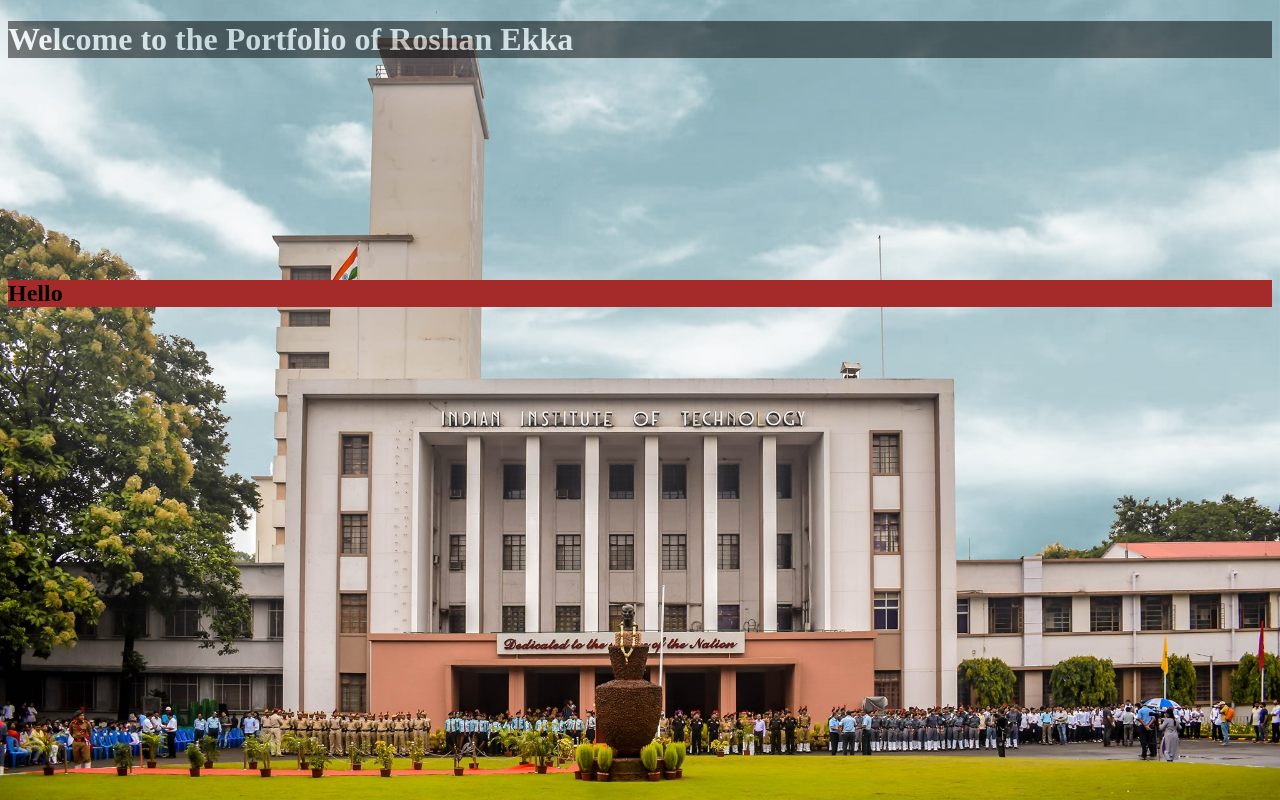
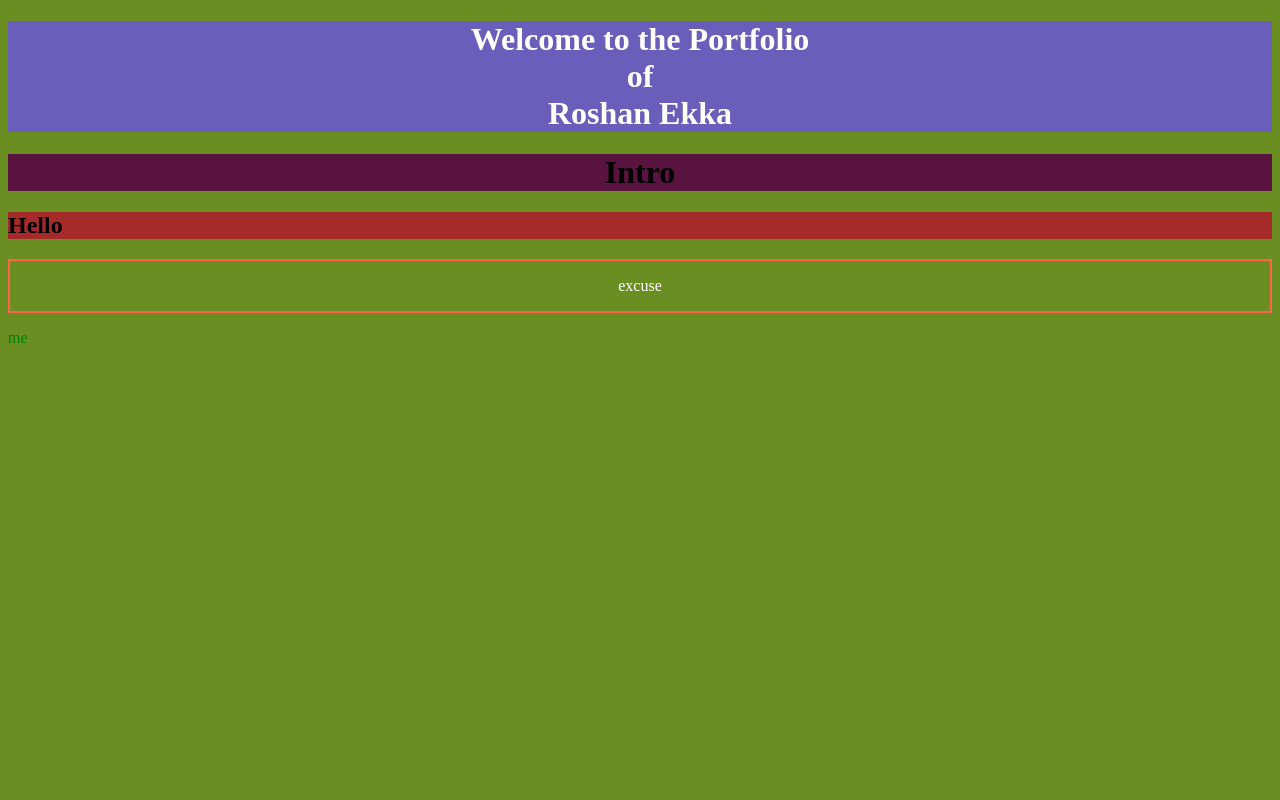
Before and after one commit to 1roshanekka/WebDev, a plain HTML site: page Porfolio/index.html in a window 1280 px wide. Drawn offline with Linux system fonts and the light colour scheme.

Commit message:
modified code

```diff
--- a/Porfolio/index.html
+++ b/Porfolio/index.html
@@ -8,10 +8,16 @@
     <link rel="stylesheet" href="style.css">
 </head>
 <body>
-    <div>
-        <h1>Welcome to the Portfolio of Roshan Ekka</h1>
+    <!-- The Welcome Message-->
+    <div class="intro">
+        <h1 class="intro2">Welcome to the Portfolio<br>of<br>Roshan Ekka</h1>
     </div>
-    <br><br><br><br><br><br><br><br><br><br>
+    <div class="menu"><h1>Intro</h1></div>
+
     <div><h2>Hello</h2></div>
+
+    <div class="thisclass"><p>excuse</p></div>
+
+    <div><p class="thatclass">me</p></div>
 </body>
 </html>
--- a/Porfolio/style.css
+++ b/Porfolio/style.css
@@ -1,16 +1,41 @@
 /* Cascading Style Sheets */
 
+/*
 html {
     background: url(assets/main.jpg) no-repeat center fixed;
     background-size: cover;
   }
-div h1{
-    background-color: black;
+*/
+
+
+html {
+    background-color: olivedrab;
+}
+
+
+/*The welcome message*/
+.intro{
     color: white;
-    opacity: 50%;
-    alli
+    text-align: center;
+    background-color: rgba(106, 90, 205, 90%)
 }
 
 div h2{
     background-color: brown;
 }
+
+.menu{
+    text-align: center;
+    border: 2px;
+    background-color: #58143F;
+}
+
+.thisclass{
+    color: white;
+    border: 2px solid tomato;
+    text-align: center;
+}
+
+.thatclass{
+    color: green;
+}
```
